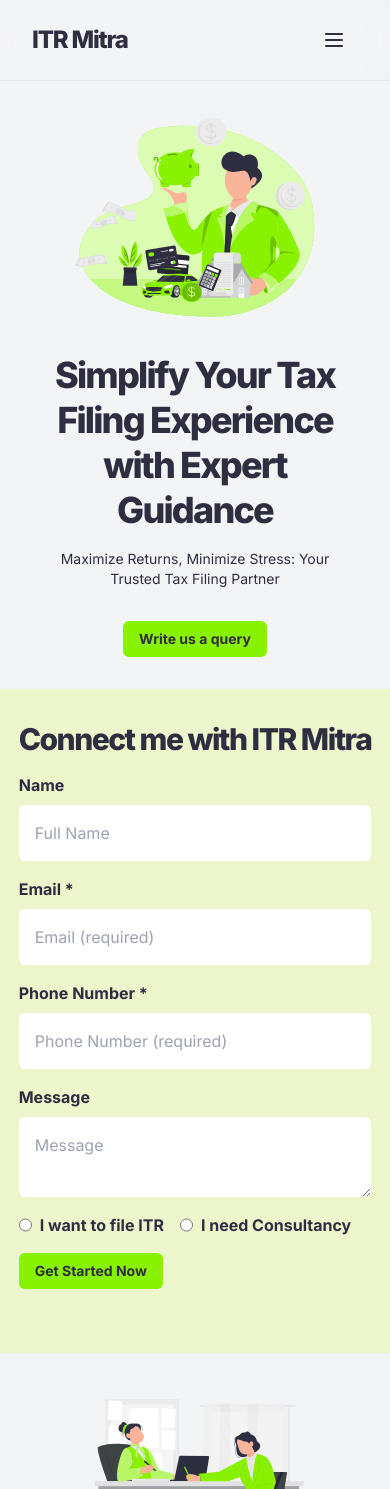
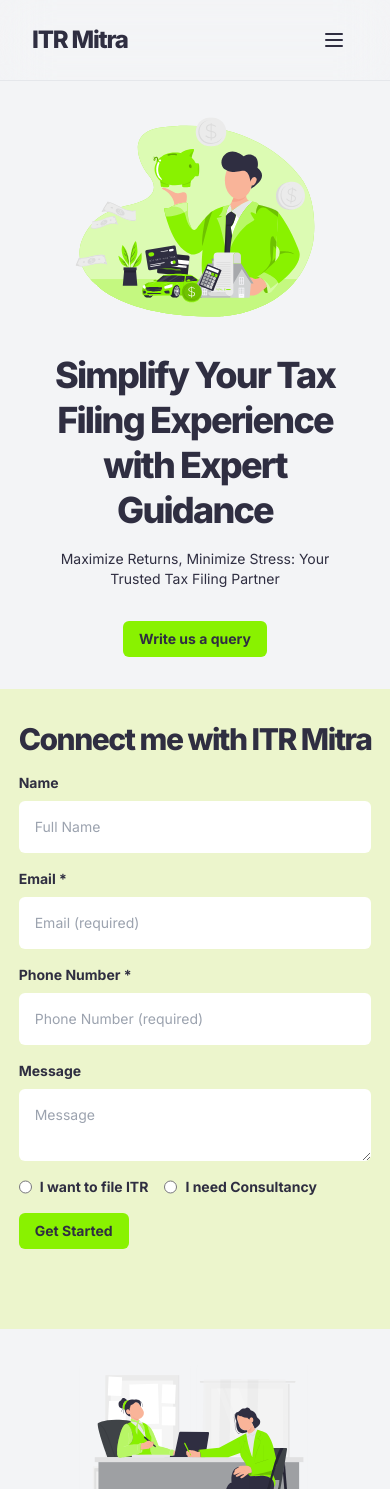
Before and after one commit to itrmitra/itrmitra, a Next.js app: page / in a window 390 px wide. Shown: the top 1489 px of the page. Built offline with nearby package versions, Linux system fonts and the light colour scheme.

Commit message:
add success indication message

```diff
--- a/src/components/info-sections/form-filing-section.tsx
+++ b/src/components/info-sections/form-filing-section.tsx
@@ -19,24 +19,32 @@ export default function FormFilingSection() {
         type: "FILE ITR",
     })
     const [error, setError] = useState("")
+    const [loading, setLoading] = useState(false)
+    const [success, setSuccess] = useState(false)
 
-    const onSubmit = (event: React.FormEvent<HTMLFormElement>) => {
+    const onSubmit = async (event: React.FormEvent<HTMLFormElement>) => {
         event.preventDefault()
         setError((prev) => "")
+        setSuccess((prev) => false)
+
         let re = /^\d{10}$/
         if (!re.test(formState.phone)) {
             setError((prev) => "Phone Number is not valid")
             return
         }
+
         let emailReg = /^\w+([\.-]?\w+)*@\w+([\.-]?\w+)*(\.\w{2,3})+$/
         if (!emailReg.test(formState.email)) {
             setError((prev) => "Email is not valid")
             return
         }
 
-        sendEmail(formState)
+        setLoading(true)
 
-        // send email using formstate
+        const res = await sendEmail(formState)
+        if (!res) setError("Could not send email. Please Try Again Later.")
+        else setSuccess(true)
+        setLoading(false)
     }
 
     const onChange = (event: React.ChangeEvent<HTMLInputElement | HTMLTextAreaElement>) => {
@@ -50,11 +58,14 @@ export default function FormFilingSection() {
             <div className="flex-1">
                 <div className="w-3/4 flex flex-col mx-auto text-center md:text-start items-center md:items-start"></div>
             </div>
-            <div className="flex-1 mb-8 md:mb-0 z-0">
+            <div className="flex-1 mb-8 md:mb-0 z-0 px-4 sm:px-0">
                 <h2 className="font-extrabold text-3xl tracking-tighter mb-4 text-secondary">
                     Connect me with ITR Mitra
                 </h2>
-                <form onSubmit={onSubmit} className="flex flex-col gap-4 md:w-3/4">
+                <form
+                    onSubmit={onSubmit}
+                    className="flex flex-col gap-4 md:w-3/4 text-sm md:text-base"
+                >
                     <div className="flex flex-col gap-2">
                         <label htmlFor="fullname" className="font-bold">
                             Name
@@ -110,29 +121,41 @@ export default function FormFilingSection() {
                     <div className="flex gap-4 font-bold">
                         <div className="flex gap-2">
                             <input
+                                required
                                 id="fileitr"
                                 type="radio"
                                 name="type"
                                 value="FILE ITR"
                                 onChange={onChange}
                             />
-                            <label htmlFor="fileitr">I want to file ITR</label>
+                            <label htmlFor="fileitr" className="cursor-pointer">
+                                I want to file ITR
+                            </label>
                         </div>
                         <div className="flex gap-2">
                             <input
+                                required
                                 id="consultancy"
                                 type="radio"
                                 name="type"
                                 value="CONSULTANCY"
                                 onChange={onChange}
+                                className=""
                             />
-                            <label htmlFor="consultancy">I need Consultancy</label>
+                            <label htmlFor="consultancy" className="cursor-pointer">
+                                I need Consultancy
+                            </label>
                         </div>
                     </div>
 
-                    <button type="submit" className={buttonVariants()}>
-                        Get Started Now
-                    </button>
+                    <div className="flex flex-col md:flex-row gap-4 items-start md:items-center">
+                        <button type="submit" className={buttonVariants()} disabled={loading}>
+                            {loading ? "Loading..." : "Get Started"}
+                        </button>
+                        <span className="text-green-600 font-bold">
+                            {success && "Our experts will contact you after some time."}
+                        </span>
+                    </div>
                 </form>
             </div>
         </div>
```
